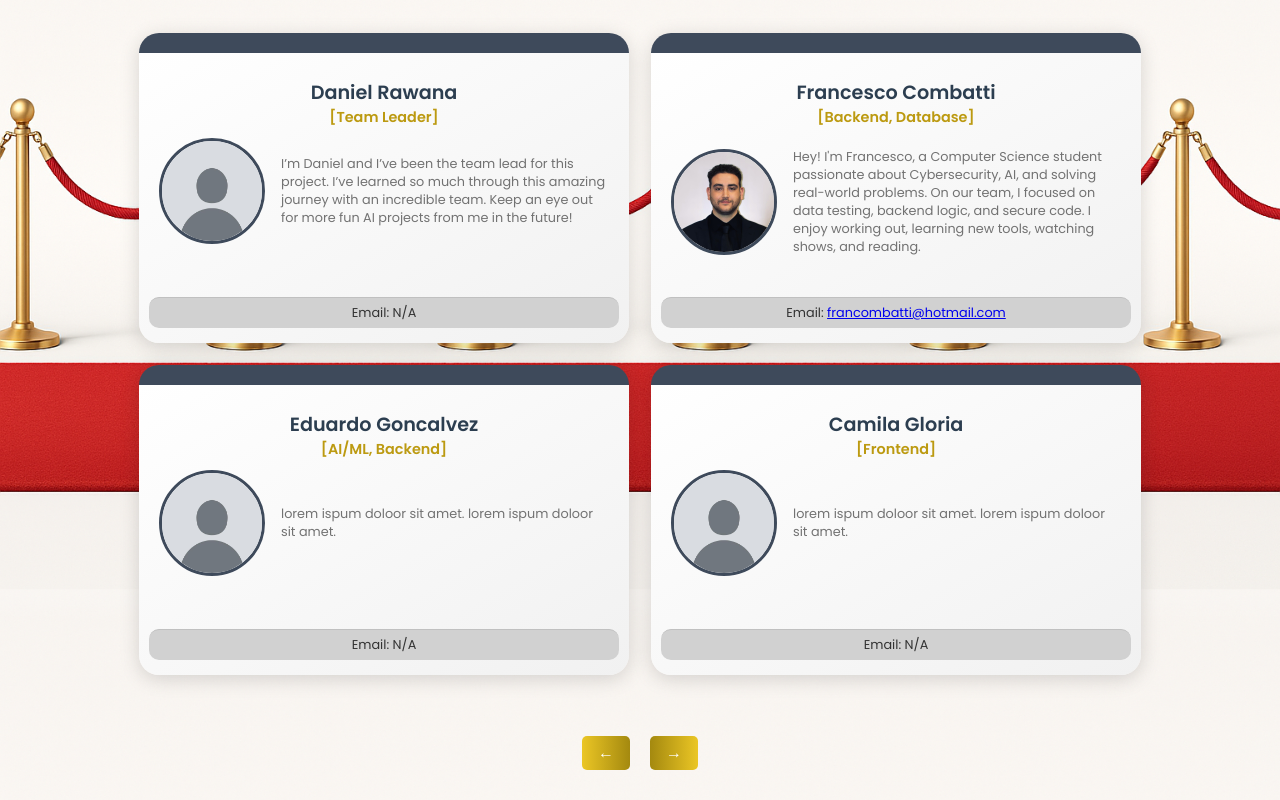
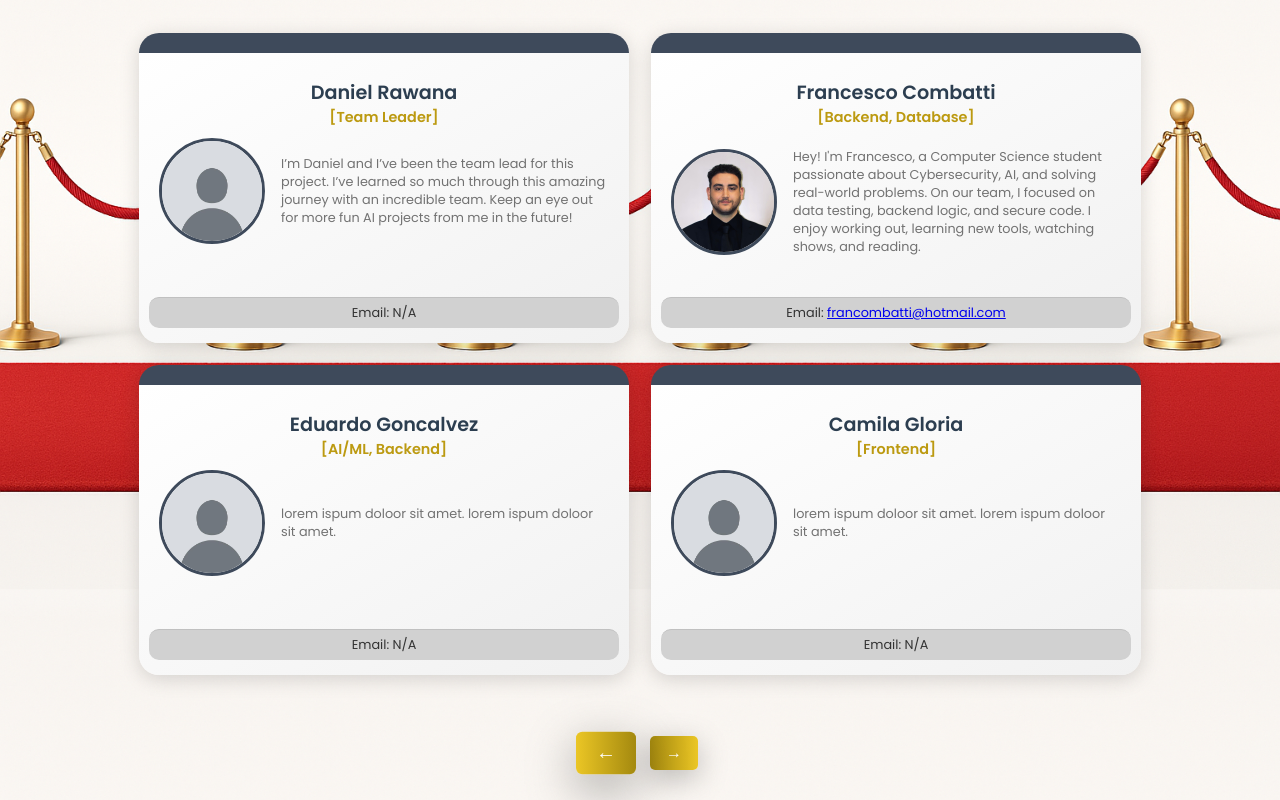
Before and after one commit to daniel-rawana/outfit-ai, a React (Create React App) app in the folder frontend/: page /contact in a window 1280 px wide. In both pictures the pointer is over the button 606 px from the left and 1113 px from the top of the page. Shown: the part 360-1160 px from the top of the page. Built offline with nearby package versions, Linux system fonts and the light colour scheme.

Commit message:
Added button hover animations

```diff
--- a/frontend/src/styling/contact-us.css
+++ b/frontend/src/styling/contact-us.css
@@ -161,9 +161,18 @@ div {
 
 .prev-btn {
     background: linear-gradient(to right, #ebc625, #a4890f);
+    box-shadow: 0 8px 30px rgba(0, 0, 0, 0.25);
 }
 .next-btn {
     background: linear-gradient(to left, #ebc625, #a4890f);
+    box-shadow: 0 8px 30px rgba(0, 0, 0, 0.25);
+}
+
+.prev-btn:hover, .next-btn:hover {
+    transform: scale(1.25);
+    box-shadow: 0 12px 40px rgba(0, 0, 0, 0.35);
+    transition: all 0.3s ease-in-out;
+    cursor: pointer;
 }
 
 .btn-div {
```
